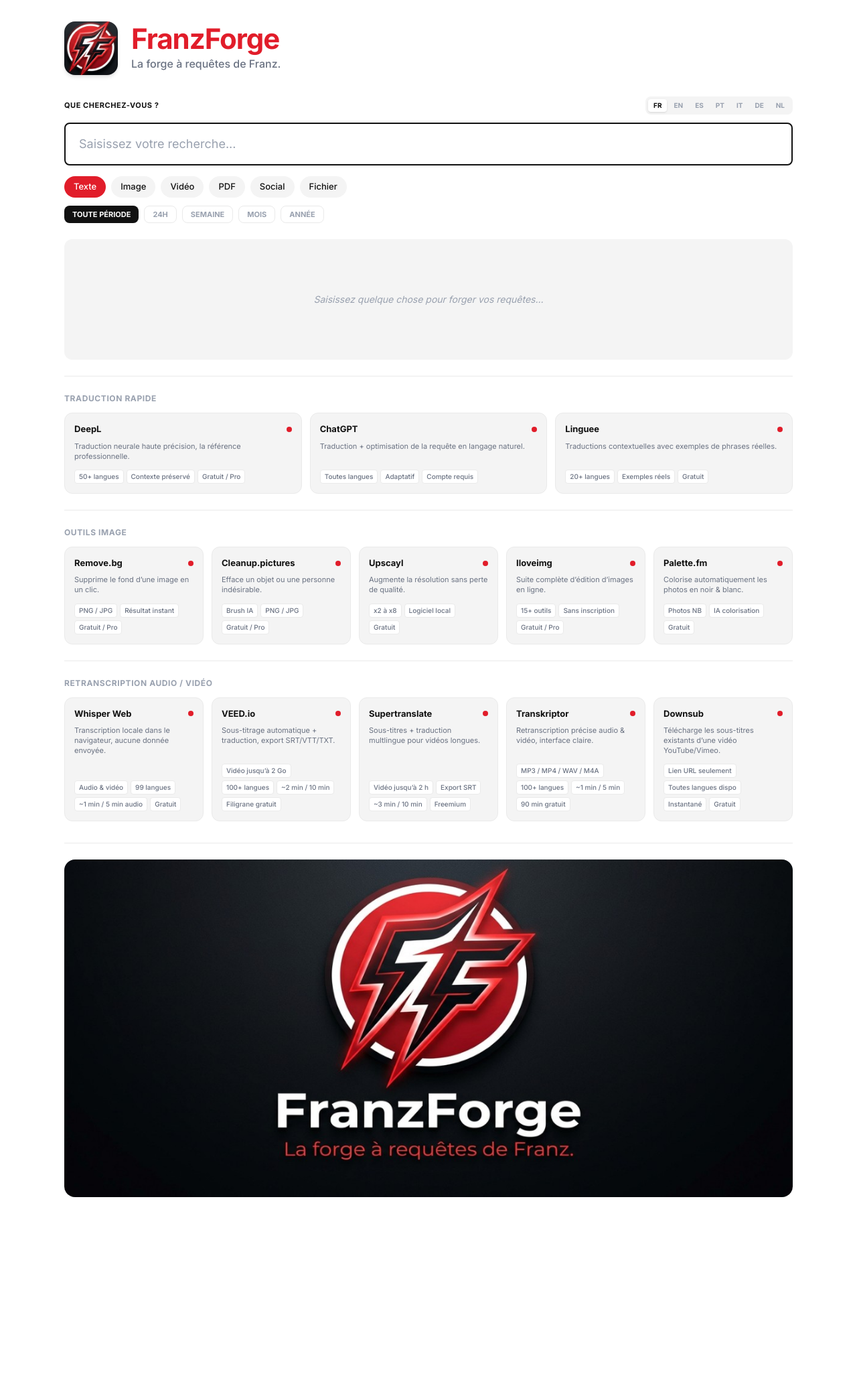
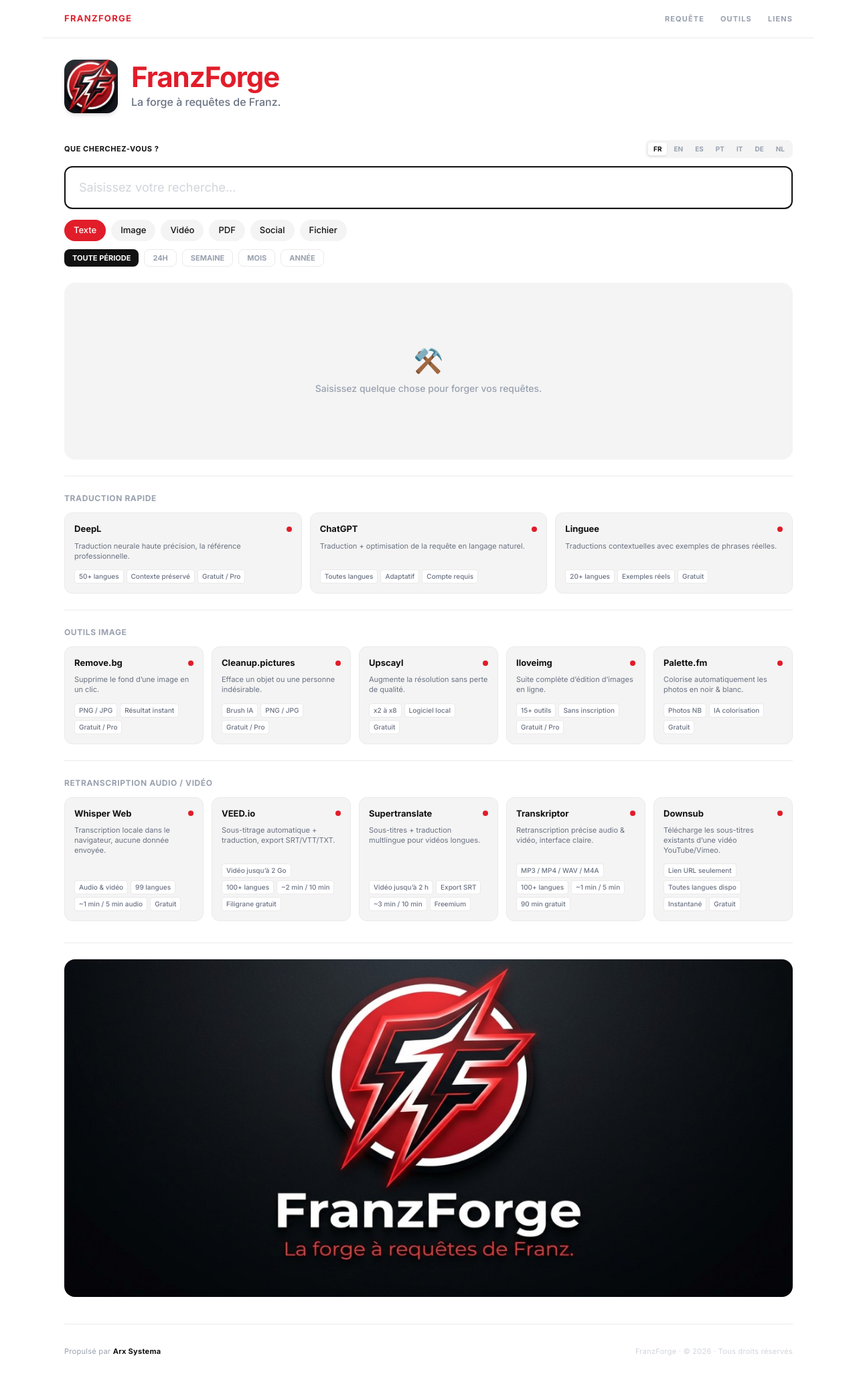
Before and after one commit to Louis75011/QueryForge, a React (Vite) app: page / in a window 1280 px wide. Shown: the whole page at 67% size. Before the commit the page ends 1819 px from the top, so only its background shows below. Built offline with nearby package versions, Linux system fonts and the light colour scheme.

Commit message:
feat: nav sticky, ancres SEO, design premium, footer Arx Systema 2026

```diff
--- a/src/App.tsx
+++ b/src/App.tsx
@@ -284,9 +284,25 @@
   }, [query, contentType, dateFilter, language]);
 
   return (
-    <div className="min-h-screen flex flex-col max-w-6xl mx-auto px-4 sm:px-8 py-8">
+    <div className="min-h-screen flex flex-col max-w-6xl mx-auto px-4 sm:px-8">
+
+      {/* Nav sticky */}
+      <nav
+        aria-label="Navigation principale"
+        className="sticky top-0 z-50 bg-white/95 backdrop-blur-sm border-b border-border -mx-4 sm:-mx-8 px-4 sm:px-8 mb-8"
+      >
+        <div className="flex items-center justify-between h-14">
+          <span className="font-extrabold text-[13px] text-brand tracking-widest uppercase">FranzForge</span>
+          <div className="flex items-center gap-6">
+            <a href="#forge" className="text-[11px] font-bold uppercase tracking-widest text-gray-400 hover:text-ink transition-colors">Requête</a>
+            <a href="#outils" className="text-[11px] font-bold uppercase tracking-widest text-gray-400 hover:text-ink transition-colors">Outils</a>
+            <a href="#liens" className="text-[11px] font-bold uppercase tracking-widest text-gray-400 hover:text-ink transition-colors">Liens</a>
+          </div>
+        </div>
+      </nav>
+
       {/* Header */}
-      <header className="mb-8 flex items-center gap-5">
+      <header className="mb-10 flex items-center gap-5">
         <motion.img
           src="/images/ff-franz-forge-logo.jpg"
           alt="FranzForge logo"
@@ -314,7 +330,7 @@
       </header>
 
       {/* Main Search Section */}
-      <main className="flex-grow flex flex-col">
+      <main id="forge" className="flex-grow flex flex-col" aria-label="Forge de requêtes">
         <div className="mb-6">
           <div className="flex flex-col gap-3">
             <div className="flex flex-wrap justify-between items-center gap-2">
@@ -339,7 +355,7 @@
                 value={query}
                 onChange={(e) => setQuery(e.target.value)}
                 placeholder="Saisissez votre recherche..."
-                className="w-full px-5 py-4 text-lg bg-white border-2 border-ink rounded-lg outline-none focus:ring-0 transition-all placeholder:text-gray-400"
+                className="w-full px-5 py-4 text-lg bg-white border-2 border-ink rounded-xl outline-none focus:border-brand transition-all placeholder:text-gray-300 shadow-sm"
               />
             </div>
           </div>
@@ -385,7 +401,7 @@
                 animate={{ opacity: 1, scale: 1 }}
                 exit={{ opacity: 0, scale: 0.95 }}
                 transition={{ delay: idx * 0.02 }}
-                className="bg-surface p-4 rounded-xl flex flex-col justify-between"
+                className="bg-surface p-4 rounded-xl flex flex-col justify-between shadow-sm hover:shadow-md transition-shadow"
               >
                 <div className="flex items-center justify-between mb-3">
                   <div className="flex items-center gap-1.5">
@@ -423,8 +439,9 @@
           </AnimatePresence>
 
           {!query && (
-            <div className="col-span-full flex items-center justify-center py-20 bg-surface rounded-xl text-gray-400 italic text-sm">
-              Saisissez quelque chose pour forger vos requêtes...
+            <div className="col-span-full flex flex-col items-center justify-center py-24 bg-surface rounded-2xl gap-3">
+              <span className="text-4xl" aria-hidden="true">⚒️</span>
+              <p className="text-sm text-gray-400 font-medium">Saisissez quelque chose pour forger vos requêtes.</p>
             </div>
           )}
         </div>
@@ -432,10 +449,10 @@
 
       <footer className="flex flex-col gap-6 pt-6 border-t border-border mt-auto">
         {/* Traduction */}
-        <section>
-          <h3 className="text-[12px] uppercase font-bold text-gray-400 mb-3 tracking-wider">
+        <section id="outils">
+          <h2 className="text-[12px] uppercase font-bold text-gray-400 mb-3 tracking-wider">
             Traduction rapide
-          </h3>
+          </h2>
           <div className="grid grid-cols-1 sm:grid-cols-3 gap-3">
             {TRANSLATION_TOOLS.map(tool => (
               <a
@@ -462,9 +479,9 @@
 
         {/* Outils Image */}
         <section className="pt-6 border-t border-border">
-          <h3 className="text-[12px] uppercase font-bold text-gray-400 mb-3 tracking-wider">
+          <h2 className="text-[12px] uppercase font-bold text-gray-400 mb-3 tracking-wider">
             Outils Image
-          </h3>
+          </h2>
           <div className="grid grid-cols-2 sm:grid-cols-3 lg:grid-cols-5 gap-3">
             {IMAGE_TOOLS.map((tool) => (
               <a
@@ -491,10 +508,10 @@
       </footer>
 
       {/* Transcription audio / vidéo */}
-      <section className="pt-6 border-t border-border mt-6">
-        <h3 className="text-[12px] uppercase font-bold text-gray-400 mb-3 tracking-wider">
+      <section id="liens" className="pt-6 border-t border-border mt-6">
+        <h2 className="text-[12px] uppercase font-bold text-gray-400 mb-3 tracking-wider">
           Retranscription audio / vidéo
-        </h3>
+        </h2>
         <div className="grid grid-cols-1 sm:grid-cols-2 lg:grid-cols-3 xl:grid-cols-5 gap-3">
           {TRANSCRIPTION_TOOLS.map((tool) => (
             <a
@@ -525,10 +542,26 @@
       <div className="mt-8 pt-6 border-t border-border">
         <img
           src="/images/site-banniere.jpg"
-          alt="FranzForge"
+          alt="FranzForge — La forge à requêtes de recherche web par Arx Systema"
           className="w-full rounded-2xl object-cover"
         />
       </div>
+
+      {/* Footer Arx Systema */}
+      <footer role="contentinfo" className="mt-10 py-8 border-t border-border flex flex-col sm:flex-row items-center justify-between gap-3">
+        <p className="text-[11px] text-gray-400 tracking-wide">
+          Propulsé par{' '}
+          <a
+            href="https://arxsystema.com"
+            target="_blank"
+            rel="noopener noreferrer"
+            className="font-bold text-ink hover:text-brand transition-colors"
+          >
+            Arx Systema
+          </a>
+        </p>
+        <p className="text-[11px] text-gray-300 tracking-wide">FranzForge · © 2026 · Tous droits réservés</p>
+      </footer>
     </div>
   );
 }
```
